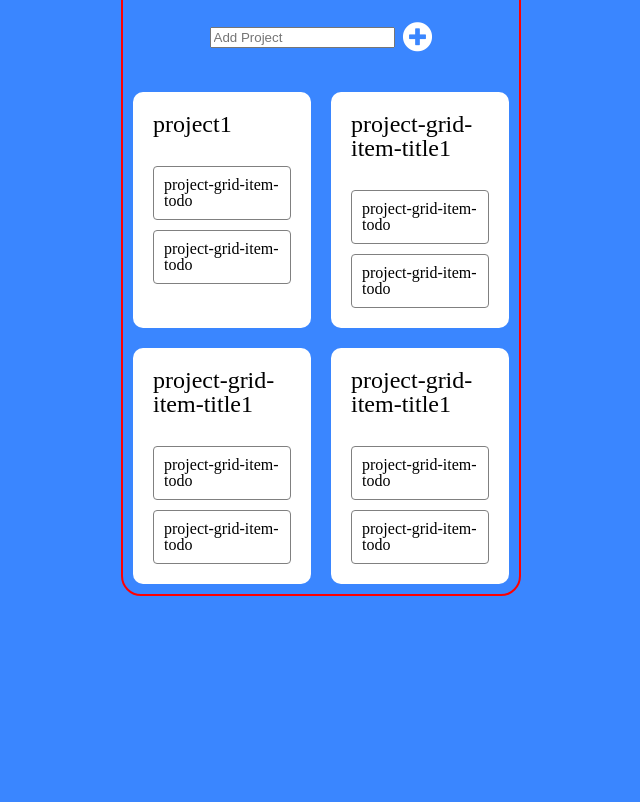
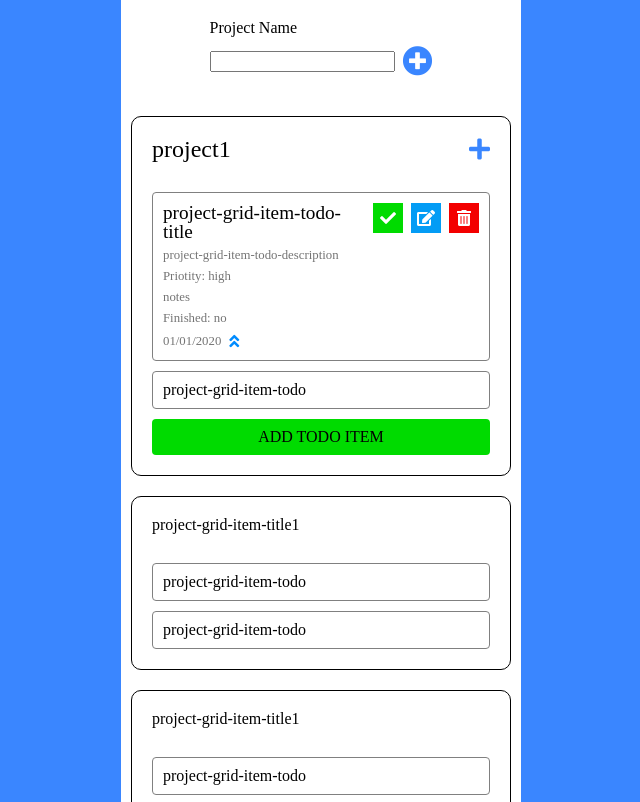
Before and after one commit to AdePrieelle/todo-app, a website built with webpack: page dist/index.html in a window 1280 px wide. Shown: the part 150-952 px from the top of the page, without its empty margins (319-959 px from the left). Before the commit the page ends 800 px from the top, so only its background shows below. Built offline with nearby package versions, Linux system fonts and the light colour scheme.

Commit message:
Add todo item styling

```diff
--- a/dist/index.html
+++ b/dist/index.html
@@ -21,28 +21,62 @@
         <div class="add-project-form">
           <form>
             <fieldset>
-                <!-- <label for="add-project" class="add-project-form-label">
-                    Email address
-                </label> -->
-                <div class="add-project-form-input-wrapper">
-                    <input class="add-project-form-input" type="name" name="add-project" id="add-project" placeholder="Add Project">
+                <label class="add-project-form-label" for="add-project">
+                    Project Name
+                </label>
+                <div class="add-project-form-input-wrapper-add-project-button-wrapper">
+                  <div class="add-project-form-input-wrapper">
+                      <input class="add-project-form-input" type="name" name="add-project" id="add-project">
+                  </div>
+                  <div class="add-project-button">
+                    <i class="add-project-button-icon fas fa-plus-circle"></i>
+                  </div>
                 </div>
             </fieldset>
         </form>
-        </div>
-        <div class="add-project-button">
-          <i class="add-project-button-icon fas fa-plus-circle"></i>
         </div>
       </div>
 
       <div class="projects-grid">
         <div class="projects-grid-item">
-          <h2 class="project-grid-item-title">
-            project1
-          </h2>
+          <div class="project-grid-item-title-add-todo-item-wrapper">
+            <h2 class="project-grid-item-title">
+              project1
+            </h2>
+            <div class="project-grid-item-add-todo-item">
+              <i class="fas fa-plus"></i>
+            </div>
+          </div>
           <div class="project-grid-item-todos">
-            <h3 class="project-grid-item-todo">project-grid-item-todo</h3>
-            <h3 class="project-grid-item-todo">project-grid-item-todo</h3>
+            <div class="project-grid-item-todo">
+              <div class="project-grid-item-todo-properties-wrapper">
+                <div class="project-grid-item-todo-title">project-grid-item-todo-title</div>
+                <div class="project-grid-item-todo-description">project-grid-item-todo-description</div>
+                <div class="project-grid-item-todo-priority">Priotity: high</div>
+                <div class="project-grid-item-todo-notes">notes</div>
+                <div class="project-grid-item-todo-finished">Finished: no</div>
+                <div class="project-grid-item-todo-duedate-expand-wrapper">
+                  <div class="project-grid-item-todo-duedate">01/01/2020</div>
+                  <div class="project-grid-item-todo-expand">
+                    <i class="project-grid-item-todo-expand-down fas fa-angle-double-down"></i>
+                    <i class="project-grid-item-todo-expand-up fas fa-angle-double-up"></i>
+                  </div>
+                </div>
+              </div>
+              <div class="project-grid-item-todo-buttons-wrapper">
+                <div class="project-grid-item-todo-buttons-checklist">
+                  <i class="fas fa-check"></i>
+                </div>
+                <div class="project-grid-item-todo-buttons-update">
+                  <i class="fas fa-edit"></i>
+                </div>
+                <div class="project-grid-item-todo-buttons-delete">
+                  <i class="fas fa-trash-alt"></i>
+                </div>
+              </div>
+            </div>
+            <div class="project-grid-item-todo">project-grid-item-todo</div>
+            <div class="project-grid-item-todo project-grid-item-todo-add-todo-item">ADD TODO ITEM</div>
           </div>
         </div>
         <div class="projects-grid-item">
@@ -50,8 +84,8 @@
             project-grid-item-title1
           </h2>
           <div class="project-grid-item-todos">
-            <h3 class="project-grid-item-todo">project-grid-item-todo</h3>
-            <h3 class="project-grid-item-todo">project-grid-item-todo</h3>
+            <div class="project-grid-item-todo">project-grid-item-todo</div>
+            <div class="project-grid-item-todo">project-grid-item-todo</div>
           </div>
         </div>
         <div class="projects-grid-item">
@@ -59,8 +93,8 @@
             project-grid-item-title1
           </h2>
           <div class="project-grid-item-todos">
-            <h3 class="project-grid-item-todo">project-grid-item-todo</h3>
-            <h3 class="project-grid-item-todo">project-grid-item-todo</h3>
+            <div class="project-grid-item-todo">project-grid-item-todo</div>
+            <div class="project-grid-item-todo">project-grid-item-todo</div>
           </div>
         </div>
         <div class="projects-grid-item">
@@ -68,8 +102,8 @@
             project-grid-item-title1
           </h2>
           <div class="project-grid-item-todos">
-            <h3 class="project-grid-item-todo">project-grid-item-todo</h3>
-            <h3 class="project-grid-item-todo">project-grid-item-todo</h3>
+            <div class="project-grid-item-todo">project-grid-item-todo</div>
+            <div class="project-grid-item-todo">project-grid-item-todo</div>
           </div>
         </div>
 
@@ -85,6 +119,7 @@
   - add checkbox to project-grid-item-todo
   - add delete button to project-grid-item-todo
   - add duedate to project-grid-item-todo
+  - add change todo to project-grid-item-todo
 
 
  -->
--- a/dist/resources/css/main.css
+++ b/dist/resources/css/main.css
@@ -67,7 +67,7 @@ body {
 .main {
   max-width: 400px;
   margin: 40px auto 0 auto;
-  border: 2px solid red;
+  background-color: white;
   border-radius: 20px;
   padding: 10px;
 }
@@ -75,7 +75,7 @@ body {
 .header {
   margin-top: 40px;
   text-align: center;
-  color: white;
+  color: black;
   font-size: 2.5rem;
 }
 
@@ -85,37 +85,118 @@ body {
   align-items: center;
   margin-top: 40px;
 }
-.add-project .add-project-form {
+.add-project .add-project-form .add-project-form-label {
+  color: black;
+}
+.add-project .add-project-form .add-project-form-input-wrapper-add-project-button-wrapper {
+  display: flex;
+  align-items: center;
+  margin-top: 10px;
+}
+.add-project .add-project-form .add-project-form-input-wrapper-add-project-button-wrapper .add-project-form-input-wrapper .add-project-form-input {
   margin-right: 0.5rem;
 }
-.add-project .add-project-button .add-project-button-icon {
-  color: white;
+.add-project .add-project-form .add-project-form-input-wrapper-add-project-button-wrapper .add-project-button .add-project-button-icon {
+  color: #3a86ff;
   font-size: 30px;
   cursor: pointer;
 }
 
 .projects-grid {
   display: grid;
-  grid-template-columns: repeat(2, 1fr);
+  grid-template-columns: repeat(1, 1fr);
   grid-gap: 20px;
   margin-top: 40px;
 }
 .projects-grid .projects-grid-item {
   background-color: white;
+  border: 1px solid black;
   border-radius: 10px;
   padding: 20px;
 }
-.projects-grid .projects-grid-item .project-grid-item-title {
+.projects-grid .projects-grid-item .project-grid-item-title-add-todo-item-wrapper {
+  display: flex;
+  justify-content: space-between;
+}
+.projects-grid .projects-grid-item .project-grid-item-title-add-todo-item-wrapper .project-grid-item-title {
   font-size: 1.5rem;
+}
+.projects-grid .projects-grid-item .project-grid-item-title-add-todo-item-wrapper .project-grid-item-add-todo-item {
+  font-size: 1.5rem;
+  color: #3a86ff;
 }
 .projects-grid .projects-grid-item .project-grid-item-todos {
   margin-top: 30px;
 }
 .projects-grid .projects-grid-item .project-grid-item-todos .project-grid-item-todo {
+  display: flex;
+  align-items: flex-start;
+  justify-content: space-between;
   margin-top: 10px;
   padding: 10px;
   border: 1px solid grey;
   border-radius: 4px;
+}
+.projects-grid .projects-grid-item .project-grid-item-todos .project-grid-item-todo .project-grid-item-todo-properties-wrapper > *:not(:first-child) {
+  margin-top: 0.5rem;
+  color: #747474;
+  font-size: 0.8rem;
+}
+.projects-grid .projects-grid-item .project-grid-item-todos .project-grid-item-todo .project-grid-item-todo-properties-wrapper .project-grid-item-todo-title {
+  font-weight: 500;
+  font-size: 1.2rem;
+}
+.projects-grid .projects-grid-item .project-grid-item-todos .project-grid-item-todo .project-grid-item-todo-properties-wrapper .project-grid-item-todo-duedate-expand-wrapper {
+  display: flex;
+  align-items: center;
+}
+.projects-grid .projects-grid-item .project-grid-item-todos .project-grid-item-todo .project-grid-item-todo-properties-wrapper .project-grid-item-todo-duedate-expand-wrapper .project-grid-item-todo-duedate {
+  font-weight: 300;
+}
+.projects-grid .projects-grid-item .project-grid-item-todos .project-grid-item-todo .project-grid-item-todo-properties-wrapper .project-grid-item-todo-duedate-expand-wrapper .project-grid-item-todo-expand {
+  margin-left: 0.5rem;
+  font-size: 1rem;
+  color: #008cff;
+}
+.projects-grid .projects-grid-item .project-grid-item-todos .project-grid-item-todo .project-grid-item-todo-properties-wrapper .project-grid-item-todo-duedate-expand-wrapper .project-grid-item-todo-expand .project-grid-item-todo-expand-down {
+  display: none;
+}
+.projects-grid .projects-grid-item .project-grid-item-todos .project-grid-item-todo .project-grid-item-todo-buttons-wrapper {
+  display: flex;
+}
+.projects-grid .projects-grid-item .project-grid-item-todos .project-grid-item-todo .project-grid-item-todo-buttons-wrapper > * {
+  margin-left: 8px;
+  width: 30px;
+  height: 30px;
+}
+.projects-grid .projects-grid-item .project-grid-item-todos .project-grid-item-todo .project-grid-item-todo-buttons-wrapper .project-grid-item-todo-buttons-checklist {
+  background-color: #28c202;
+  background-color: #00db00;
+  color: white;
+  display: flex;
+  justify-content: center;
+  align-items: center;
+}
+.projects-grid .projects-grid-item .project-grid-item-todos .project-grid-item-todo .project-grid-item-todo-buttons-wrapper .project-grid-item-todo-buttons-update {
+  background-color: #039cf5;
+  color: white;
+  display: flex;
+  justify-content: center;
+  align-items: center;
+}
+.projects-grid .projects-grid-item .project-grid-item-todos .project-grid-item-todo .project-grid-item-todo-buttons-wrapper .project-grid-item-todo-buttons-delete {
+  background-color: #f30000;
+  color: white;
+  display: flex;
+  justify-content: center;
+  align-items: center;
+}
+.projects-grid .projects-grid-item .project-grid-item-todos .project-grid-item-todo-add-todo-item {
+  display: flex;
+  justify-content: center;
+  align-items: center;
+  background-color: #00db00;
+  border: none;
 }
 
 /*
--- a/dist/resources/css/main.scss
+++ b/dist/resources/css/main.scss
@@ -10,13 +10,16 @@ html {
 
 body {
 	background-color: #3a86ff;
+	// background: linear-gradient(to top right, white, rgb(78, 190, 255))
 }
 
 .main {
 	// background-color: white;
 	max-width: 400px;
 	margin: 40px auto 0 auto;
-	border: 2px solid red;
+	// border: 2px solid red;
+	// background-color: #3a86ff;
+	background-color: white;
 	border-radius: 20px;
 	padding: 10px;
 }
@@ -24,7 +27,8 @@ body {
 .header {
 	margin-top: 40px;
 	text-align: center;
-	color: white;
+	// color: white;
+	color: black;
 	font-size: 2.5rem;
 }
 
@@ -34,24 +38,36 @@ body {
 	align-items: center;
 	margin-top: 40px;
 	.add-project-form {
-		margin-right: .5rem;
+		.add-project-form-label {
+			// color: white;
+			color: black;
+		}
+		.add-project-form-input-wrapper-add-project-button-wrapper {
+			display: flex;
+			align-items: center;
+			margin-top: 10px;
+			.add-project-form-input-wrapper {
 				.add-project-form-input {
 					// width: 200px;
+					margin-right: .5rem;
 				}
 			}
 			.add-project-button {
 				.add-project-button-icon {
-			// color: #3a86ff;
-			color: white;
+					color: #3a86ff;
+					// color: white;
+					// background-color: #3a86ff;
 					font-size: 30px;
 					cursor: pointer;
+				}
+			}
 		}
 	}
 }
 
 .projects-grid {
 	display: grid;
-	grid-template-columns: repeat(2, 1fr);
+	grid-template-columns: repeat(1, 1fr);
 	grid-gap: 20px;
 	margin-top: 40px;
 	.projects-grid-item {
@@ -59,18 +75,114 @@ body {
 		// flex-direction: column;
 		// justify-content: space-between;
 		background-color: white;
+		border: 1px solid black;
+		// background-color: rgb(48, 147, 240);
 		border-radius: 10px;
 		padding: 20px;
+		.project-grid-item-title-add-todo-item-wrapper {
+			display: flex;
+			justify-content: space-between;
 			.project-grid-item-title {
 				font-size: 1.5rem;
+			}
+			.project-grid-item-add-todo-item {
+				font-size: 1.5rem;
+				color: #3a86ff;
+			}
 		}
 		.project-grid-item-todos {
 			margin-top: 30px;
 			.project-grid-item-todo {
+				display: flex;
+				align-items: flex-start;
+				justify-content: space-between;
 				margin-top: 10px;
 				padding: 10px;
 				border: 1px solid grey;
 				border-radius: 4px;
+				.project-grid-item-todo-properties-wrapper {
+					> *:not(:first-child) {
+						margin-top: .5rem;
+						color: rgb(116, 116, 116);
+						font-size: .8rem;
+					}
+					.project-grid-item-todo-title {
+						font-weight: 500;
+						font-size: 1.2rem;
+					}
+					.project-grid-item-todo-description {
+					}
+					.project-grid-item-todo-priority {
+					}
+					.project-grid-item-todo-duedate-expand-wrapper {
+						display: flex;
+						align-items: center;
+						.project-grid-item-todo-duedate {
+							font-weight: 300;
+						}
+						.project-grid-item-todo-expand {
+							margin-left: .5rem;
+							font-size: 1rem;
+							color: rgb(0, 140, 255);
+							.project-grid-item-todo-expand-down {
+								display: none;
+							}
+							.project-grid-item-todo-expand-up {
+								// display: none;
+							}
+						}
+					}
+				}
+				.project-grid-item-todo-buttons-wrapper {
+					display: flex;
+					// flex-direction: column;
+					// background-color: rgb(255, 0, 0);
+					// padding: 6px;
+					> * {
+						margin-left: 8px;
+						width: 30px;
+						height: 30px;
+					}
+					.project-grid-item-todo-buttons-checklist {
+						background-color: rgb(40, 194, 2);
+						background-color: rgb(0, 219, 0);
+
+						color: white;
+						// padding: 5px;
+						display: flex;
+						justify-content: center;
+						align-items: center;
+						// margin-left: 20px;
+					}
+					.project-grid-item-todo-buttons-update {
+						background-color: rgb(3, 156, 245);
+						color: white;
+						// padding: 5px;
+						display: flex;
+						justify-content: center;
+						align-items: center;
+						// margin-left: 20px;
+					}
+					.project-grid-item-todo-buttons-delete {
+						background-color: rgb(243, 0, 0);
+						color: white;
+						// width: 30px;
+						// height: 30px;
+						display: flex;
+						justify-content: center;
+						align-items: center;
+						// margin-left: 20px;
+					}
+				}
+			}
+			.project-grid-item-todo-add-todo-item {
+				display: flex;
+				justify-content: center;
+				align-items: center;
+				background-color: rgb(0, 219, 0);
+				border: none;
+				// background-color: rgb(40, 194, 2);
+
 			}
 		}
 	}
```
Also changed, not shown: 1 other file. Lines whose indentation alone changed are shown as unchanged.
